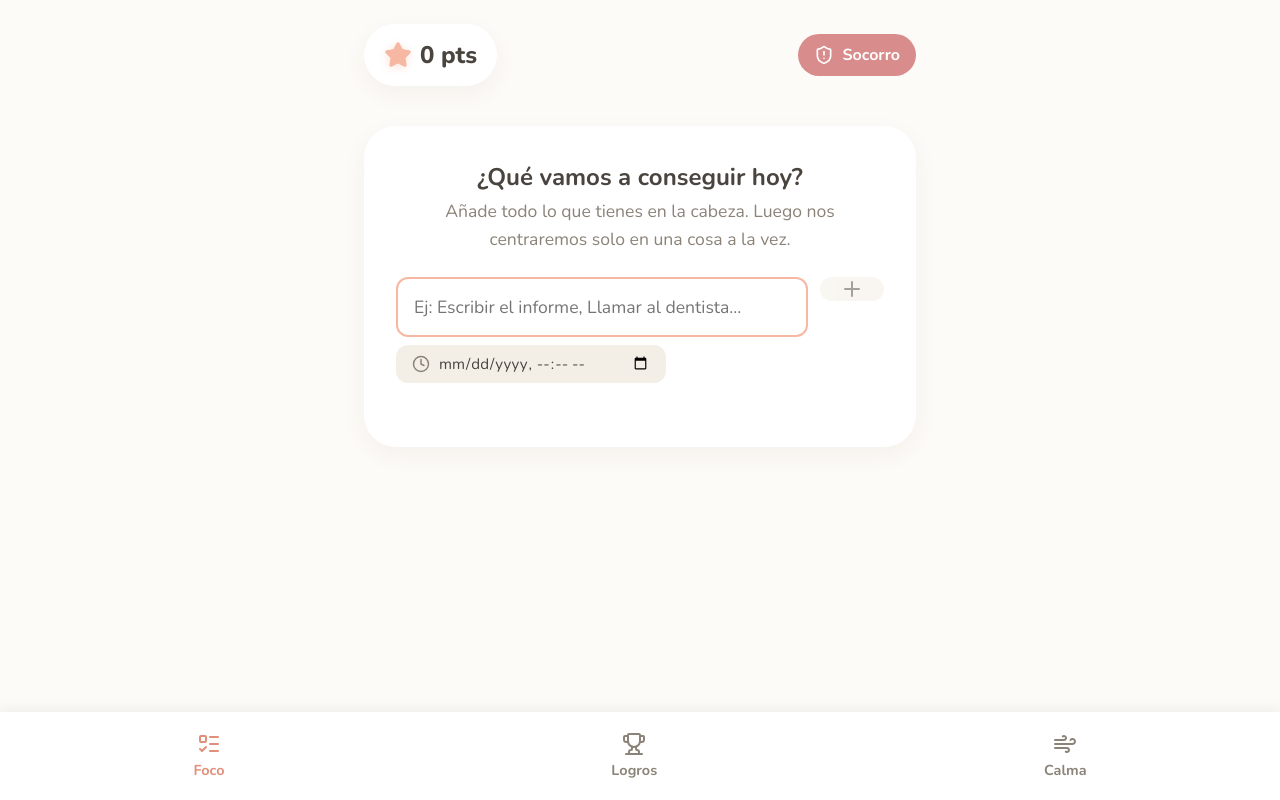
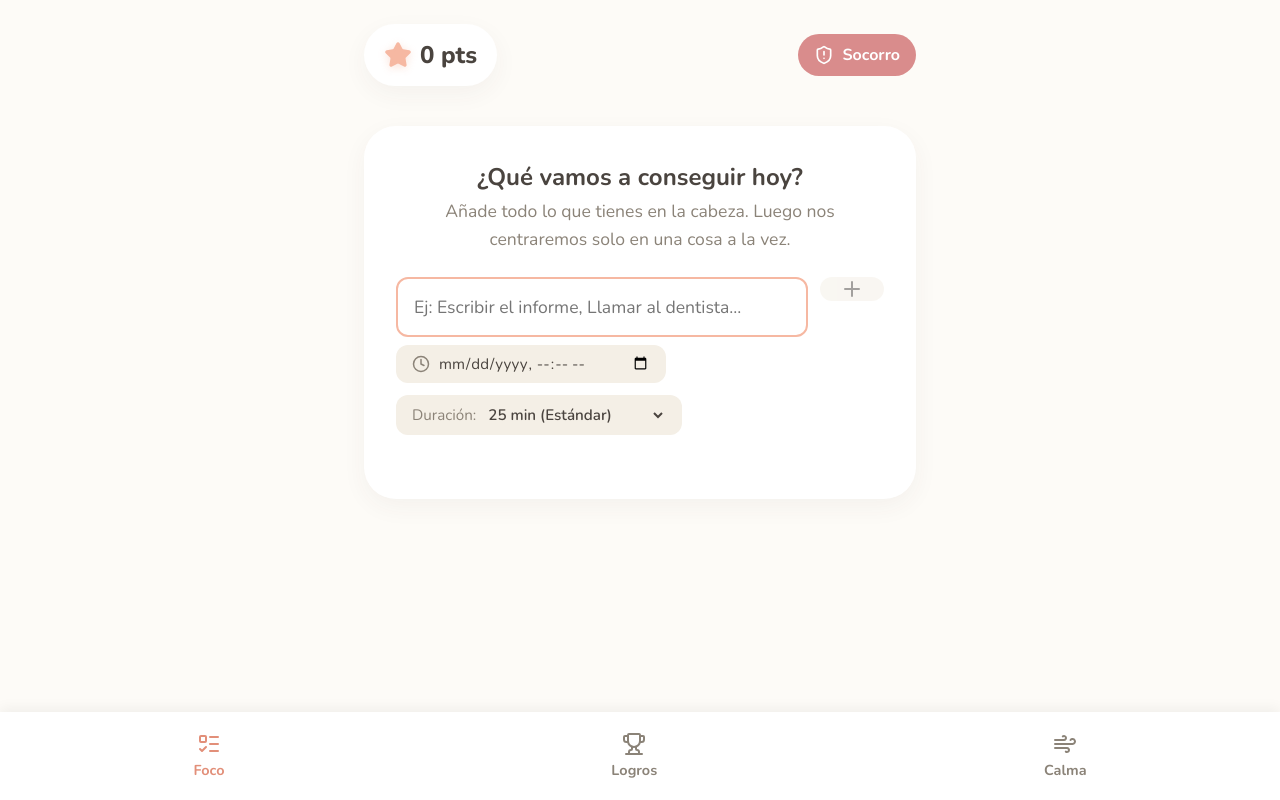
Before and after one commit to AlbaDomg/TDAH-App, a React (Vite) app: page / in a window 1280 px wide. Built offline with nearby package versions, Linux system fonts and the light colour scheme.

Commit message:
feat: persistencia de tareas, panel de control, boton de salir y temporizador visual sin estres

```diff
--- a/src/components/TaskSetup.jsx
+++ b/src/components/TaskSetup.jsx
@@ -7,6 +7,7 @@ export const TaskSetup = ({ onStart }) => {
   const [tasks, setTasks] = useLocalStorage('adhd_task_setup_draft', []);
   const [inputValue, setInputValue] = useState('');
   const [scheduledTime, setScheduledTime] = useState('');
+  const [duration, setDuration] = useState(25);
 
   const handleAddTask = (e) => {
     e.preventDefault();
@@ -14,11 +15,12 @@ export const TaskSetup = ({ onStart }) => {
       setTasks([...tasks, {
         id: Date.now().toString(),
         title: inputValue.trim(),
-        duration: 25, // Por defecto 25 min
+        duration: duration,
         scheduledTime: scheduledTime || null
       }]);
       setInputValue('');
       setScheduledTime('');
+      setDuration(25); // reset a 25 min estándar
     }
   };
 
@@ -51,6 +53,7 @@ export const TaskSetup = ({ onStart }) => {
             className="task-input"
             autoFocus
           />
+          <div className="setup-controls-row" style={{ display: 'flex', gap: '12px', width: '100%', flexWrap: 'wrap' }}>
             <div className="time-input-wrapper" title="Programar tarea para más tarde">
               <Clock size={18} className="time-icon" />
               <input
@@ -59,6 +62,23 @@ export const TaskSetup = ({ onStart }) => {
                 onChange={(e) => setScheduledTime(e.target.value)}
                 className="task-time-input"
               />
+            </div>
+
+            <div className="duration-input-wrapper" style={{ display: 'flex', alignItems: 'center', gap: '8px', backgroundColor: 'var(--color-bg-secondary)', padding: '8px 16px', borderRadius: 'var(--radius-sm)' }}>
+              <span style={{ fontSize: '0.95rem', color: 'var(--color-text-muted)', fontWeight: '500' }}>Duración:</span>
+              <select
+                value={duration}
+                onChange={(e) => setDuration(parseInt(e.target.value) || 25)}
+                style={{ background: 'transparent', border: 'none', color: 'var(--color-text-main)', outline: 'none', fontSize: '0.95rem', cursor: 'pointer', fontFamily: 'inherit', fontWeight: '600' }}
+              >
+                <option value={5}>5 min (Super rápido)</option>
+                <option value={10}>10 min (Cortito)</option>
+                <option value={15}>15 min (Rápido)</option>
+                <option value={25}>25 min (Estándar)</option>
+                <option value={40}>40 min (Enfoque)</option>
+                <option value={60}>60 min (Foco profundo)</option>
+              </select>
+            </div>
           </div>
         </div>
         <button type="submit" className="add-btn" disabled={!inputValue.trim()}>
@@ -74,12 +94,17 @@ export const TaskSetup = ({ onStart }) => {
               <li key={task.id} className="preview-item">
                 <div className="preview-task-info">
                   <span className="preview-title">{task.title}</span>
+                  <div className="preview-meta-tags" style={{ display: 'flex', gap: '8px', flexWrap: 'wrap', marginTop: '4px' }}>
+                    <span className="preview-duration-tag" style={{ fontSize: '0.8rem', color: 'var(--color-text-muted)', backgroundColor: 'rgba(0,0,0,0.03)', padding: '2px 8px', borderRadius: '4px', fontWeight: '600' }}>
+                      {task.duration} min
+                    </span>
                     {task.scheduledTime && (
                       <span className="preview-time">
                         <Clock size={14} />
                         {new Date(task.scheduledTime).toLocaleString([], { dateStyle: 'short', timeStyle: 'short' })}
                       </span>
                     )}
+                  </div>
                 </div>
                 <button className="delete-btn" onClick={() => removeTask(task.id)}>
                   <Trash2 size={18} />
--- a/src/components/VisualTimer.jsx
+++ b/src/components/VisualTimer.jsx
@@ -70,9 +70,6 @@ export const VisualTimer = ({ durationMinutes = 25, remainingSeconds, onComplete
 
   return (
     <div className="visual-timer-container">
-      <div className="timer-display" style={{ fontSize: '2.5rem', fontWeight: '800', marginBottom: '16px', color: 'var(--color-text-main)' }}>
-        {formatTime(timeLeft)}
-      </div>
       <div className="timer-bar-bg">
         <div
           className="timer-bar-fill"
```
Lines whose indentation alone changed are shown as unchanged.
